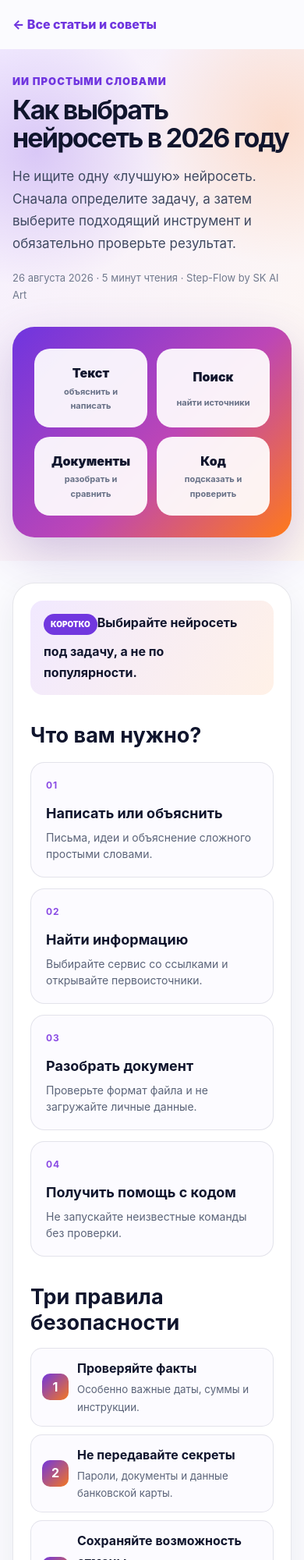
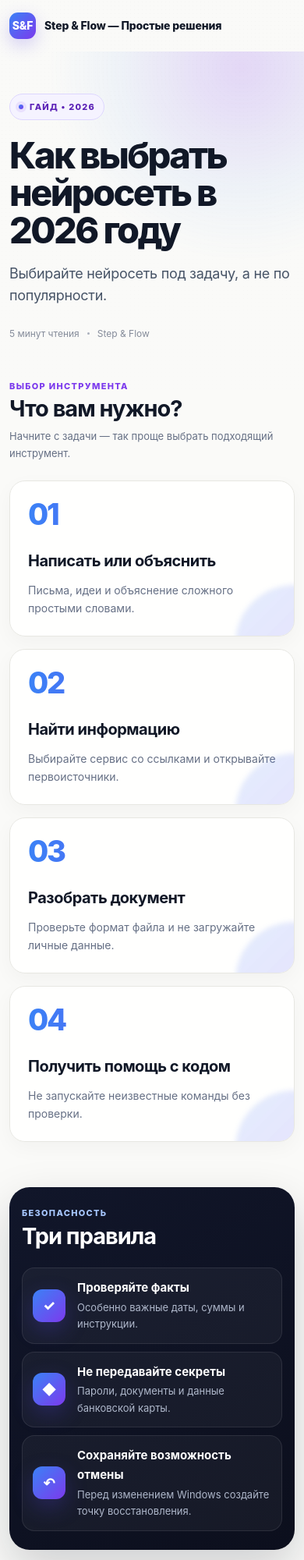
Before and after one commit to serikaiart-design/Step-Flow, a website: page articles/how-to-choose-ai-2026.html in a window 390 px wide. Shown: the top 2000 px of the page at 78% size. Drawn offline with Linux system fonts and the light colour scheme.

Commit message:
Редизайн статьи в стиле Linear и Stripe

```diff
--- a/articles/how-to-choose-ai-2026.html
+++ b/articles/how-to-choose-ai-2026.html
@@ -3,54 +3,110 @@
 <head>
 <meta charset="utf-8">
 <meta name="viewport" content="width=device-width,initial-scale=1">
+<meta name="description" content="Как выбрать нейросеть под задачу и безопасно проверить результат. Короткий гайд Step & Flow.">
 <meta name="referrer" content="strict-origin-when-cross-origin">
 <meta http-equiv="Content-Security-Policy" content="default-src 'self'; style-src 'self' 'unsafe-inline'; img-src 'self' data:; object-src 'none'; base-uri 'self'; form-action 'self'">
-<title>Как выбрать нейросеть в 2026 году — Step-Flow</title>
-<meta name="description" content="Простое сравнение нейросетей для текста, поиска, работы с документами и программирования.">
+<title>Как выбрать нейросеть в 2026 году — Step & Flow</title>
 <style>
-:root{--ink:#10152d;--muted:#5b6479;--violet:#6f35df;--line:rgba(50,55,90,.12)}
-*{box-sizing:border-box}body{margin:0;color:var(--ink);background:#fbfbfe;font:16px/1.7 -apple-system,BlinkMacSystemFont,"Segoe UI",Arial,sans-serif}
-.wrap{width:min(920px,calc(100% - 32px));margin:auto}.top{padding:18px 0}.back{color:var(--violet);text-decoration:none;font-weight:800}
-.hero{padding:48px 0 42px;background:radial-gradient(circle at 12% 20%,rgba(111,53,223,.22),transparent 28%),radial-gradient(circle at 92% 15%,rgba(255,119,25,.19),transparent 27%),linear-gradient(120deg,#f5efff,#fff8f1)}
-.kicker{color:var(--violet);font-size:13px;font-weight:900;text-transform:uppercase;letter-spacing:.08em}.hero h1{max-width:760px;margin:8px 0 12px;font-size:clamp(34px,6vw,58px);line-height:1.05;letter-spacing:-1.8px}
-.lead{max-width:720px;color:#3f4961;font-size:19px}.meta{margin-top:18px;color:#70798d;font-size:13px}
-.visual{margin:30px 0 0;min-height:210px;border-radius:28px;padding:28px;display:grid;place-items:center;background:linear-gradient(135deg,#6f35df,#bd46b6 55%,#ff7a1a);box-shadow:0 22px 60px rgba(84,42,155,.24)}
-.visual-inner{width:100%;display:grid;grid-template-columns:repeat(4,1fr);gap:12px}.chip{min-height:108px;padding:18px 12px;border-radius:20px;background:rgba(255,255,255,.92);display:grid;place-items:center;text-align:center;font-weight:900}.chip span{display:block;color:#687187;font-size:11px;font-weight:700}
-article{background:#fff;margin:28px auto 46px;padding:clamp(24px,5vw,52px);border:1px solid var(--line);border-radius:28px;box-shadow:0 14px 42px rgba(35,41,77,.07)}
-h2{margin:36px 0 10px;font-size:27px;line-height:1.2}h2:first-child{margin-top:0}.choice{display:grid;grid-template-columns:repeat(2,1fr);gap:14px;margin:18px 0}
-.card{padding:19px;border:1px solid var(--line);border-radius:18px;background:#fcfbff}.card strong{font-size:18px}.card p{margin:5px 0 0;color:var(--muted)}
-.note{margin:22px 0;padding:18px 20px;border-left:4px solid #f28a22;border-radius:12px;background:#fff8ed}.safe{border-left-color:#25a268;background:#effbf4}
-ol,ul{padding-left:23px}.sources a{color:var(--violet)}footer{padding:0 0 36px;text-align:center;color:#6c7487;font-size:13px}
-@media(max-width:650px){.hero{padding:30px 0}.visual-inner,.choice{grid-template-columns:1fr 1fr}.chip{min-height:85px}.lead{font-size:17px}}
-.article-intro{display:flex;gap:12px;align-items:center;padding:15px 17px;border-radius:16px;background:linear-gradient(120deg,#f1e9ff,#fff1e7);font-size:16px}.article-intro span{padding:5px 9px;border-radius:999px;background:#7137df;color:#fff;font-size:10px;font-weight:900;text-transform:uppercase}.num{display:block;margin-bottom:10px;color:#8a4be4;font-size:12px;letter-spacing:.08em}.rules{display:grid;gap:10px;margin:16px 0}.rules>div{display:grid;grid-template-columns:34px 1fr;gap:11px;align-items:center;padding:12px 14px;border:1px solid var(--line);border-radius:15px;background:#fcfbff}.rules>div>b{width:34px;height:34px;display:grid;place-items:center;border-radius:10px;background:linear-gradient(135deg,#7137df,#f47720);color:#fff}.rules strong,.rules small{display:block}.rules small{margin-top:2px;color:var(--muted)}.finish{margin-top:20px;padding:18px;border-radius:17px;background:#11162f;color:#fff}.finish p{margin:5px 0 0;color:#d7dbea}.choice .card{position:relative}.choice .card p{font-size:14px;line-height:1.5}@media(max-width:650px){article{padding:22px}.article-intro{display:block}.article-intro span{display:inline-block;margin-bottom:8px}.choice{grid-template-columns:1fr}}</style>
+:root{--bg:#fafaf8;--surface:#fff;--ink:#111827;--muted:#667085;--line:#e7e7e2;--blue:#3b82f6;--violet:#7c3aed;--dark:#101423;--radius:20px;--shadow:0 18px 50px rgba(17,24,39,.08)}
+*{box-sizing:border-box}
+html{scroll-behavior:smooth}
+body{margin:0;background:var(--bg);color:var(--ink);font:16px/1.65 Inter,-apple-system,BlinkMacSystemFont,"Segoe UI",Arial,sans-serif;-webkit-font-smoothing:antialiased}
+body:before{content:"";position:fixed;inset:0;pointer-events:none;opacity:.18;background-image:radial-gradient(rgba(17,24,39,.12) .45px,transparent .45px);background-size:5px 5px;mask-image:linear-gradient(to bottom,#000,transparent 72%)}
+a{color:inherit}
+.shell{width:min(1120px,calc(100% - 32px));margin:auto}
+.site-header{position:relative;z-index:2;padding:22px 0}
+.brand{display:inline-flex;align-items:center;gap:11px;text-decoration:none;font-size:14px;font-weight:760;letter-spacing:-.01em}
+.brand-mark{width:34px;height:34px;display:grid;place-items:center;border-radius:11px;background:linear-gradient(135deg,var(--blue),var(--violet));color:#fff;font-weight:850;box-shadow:0 8px 22px rgba(90,69,230,.24)}
+.hero{position:relative;padding:82px 0 68px;overflow:hidden}
+.hero:after{content:"";position:absolute;z-index:-1;width:500px;height:500px;right:-170px;top:-230px;border-radius:50%;background:radial-gradient(circle,rgba(124,58,237,.18),rgba(59,130,246,.06) 45%,transparent 70%);filter:blur(4px)}
+.badge{display:inline-flex;align-items:center;gap:8px;padding:7px 11px;border:1px solid #ddd6fe;border-radius:999px;background:#f5f3ff;color:#5b21b6;font-size:11px;font-weight:800;letter-spacing:.11em}
+.badge:before{content:"";width:6px;height:6px;border-radius:50%;background:linear-gradient(135deg,var(--blue),var(--violet));box-shadow:0 0 0 4px rgba(124,58,237,.10)}
+.hero h1{max-width:900px;margin:22px 0 18px;font-size:clamp(44px,7vw,68px);line-height:1.02;letter-spacing:-.055em;font-weight:820}
+.hero p{max-width:680px;margin:0;color:#475467;font-size:clamp(18px,2.4vw,22px);line-height:1.55;letter-spacing:-.015em}
+.hero-meta{display:flex;gap:10px;align-items:center;margin-top:25px;color:#858c9a;font-size:12px}
+.hero-meta span{width:3px;height:3px;border-radius:50%;background:#a9afbb}
+main{padding-bottom:88px}
+.section-head{display:flex;align-items:end;justify-content:space-between;gap:24px;margin-bottom:24px}
+.eyebrow{color:var(--violet);font-size:11px;font-weight:850;letter-spacing:.12em;text-transform:uppercase}
+h2{margin:4px 0 0;font-size:clamp(29px,4vw,40px);line-height:1.12;letter-spacing:-.035em}
+.section-note{max-width:360px;margin:0;color:var(--muted);font-size:13px}
+.need-grid{display:grid;grid-template-columns:repeat(2,minmax(0,1fr));gap:16px}
+.need-card{position:relative;min-height:230px;padding:27px;border:1px solid var(--line);border-radius:var(--radius);background:rgba(255,255,255,.86);box-shadow:0 8px 26px rgba(17,24,39,.035);overflow:hidden;transition:transform .25s ease,box-shadow .25s ease,border-color .25s ease}
+.need-card:hover{transform:translateY(-4px);border-color:#d9d0fa;box-shadow:var(--shadow)}
+.need-card:after{content:"";position:absolute;width:150px;height:150px;right:-75px;bottom:-85px;border-radius:50%;background:linear-gradient(135deg,rgba(59,130,246,.14),rgba(124,58,237,.18));filter:blur(3px)}
+.num{display:block;margin-bottom:34px;background:linear-gradient(90deg,var(--blue),var(--violet));-webkit-background-clip:text;background-clip:text;color:transparent;font-size:38px;line-height:1;font-weight:820;letter-spacing:-.06em}
+.need-card h3{margin:0 0 9px;font-size:20px;letter-spacing:-.025em}
+.need-card p{max-width:410px;margin:0;color:var(--muted);font-size:14px}
+.safety{margin-top:82px;padding:34px;border-radius:26px;background:linear-gradient(145deg,#11162a,#0c0f1d);color:#fff;box-shadow:0 24px 60px rgba(13,17,31,.18)}
+.safety .eyebrow{color:#a7c7ff}
+.safety h2{color:#fff}
+.safety-head{margin-bottom:24px}
+.rule-list{display:grid;gap:10px}
+.rule{display:grid;grid-template-columns:48px minmax(0,1fr);gap:15px;align-items:center;padding:15px 17px;border:1px solid rgba(255,255,255,.09);border-radius:16px;background:rgba(255,255,255,.045);transition:background .2s ease,border-color .2s ease}
+.rule:hover{background:rgba(255,255,255,.075);border-color:rgba(255,255,255,.16)}
+.rule-icon{width:48px;height:48px;display:grid;place-items:center;border-radius:14px;background:linear-gradient(135deg,var(--blue),var(--violet));font-size:18px;font-weight:820;box-shadow:0 10px 28px rgba(82,67,222,.28)}
+.rule strong{display:block;font-size:15px}
+.rule p{margin:2px 0 0;color:#aeb7ca;font-size:13px}
+.quote{margin:56px 0;padding:8px 0 8px 25px;border-left:4px solid transparent;border-image:linear-gradient(to bottom,var(--blue),var(--violet)) 1}
+.quote p{max-width:830px;margin:0;font-size:clamp(21px,3vw,29px);line-height:1.45;letter-spacing:-.025em;font-weight:620}
+.quote strong{color:var(--violet)}
+.cta{position:relative;overflow:hidden;padding:38px;border-radius:24px;background:linear-gradient(120deg,var(--blue),var(--violet));color:#fff;box-shadow:0 22px 56px rgba(80,73,220,.25)}
+.cta:after{content:"";position:absolute;width:240px;height:240px;right:-80px;top:-110px;border:1px solid rgba(255,255,255,.25);border-radius:50%;box-shadow:0 0 0 34px rgba(255,255,255,.06),0 0 0 68px rgba(255,255,255,.035)}
+.cta-content{position:relative;z-index:1;max-width:730px}
+.cta h2{margin:0 0 10px;color:#fff;font-size:clamp(28px,4vw,42px)}
+.cta p{margin:0;color:rgba(255,255,255,.84);font-size:16px}
+.back{display:inline-flex;margin-top:22px;padding:11px 15px;border:1px solid rgba(255,255,255,.35);border-radius:12px;color:#fff;text-decoration:none;font-size:13px;font-weight:760;transition:background .2s ease}
+.back:hover{background:rgba(255,255,255,.13)}
+.footer{padding:24px 0 36px;border-top:1px solid var(--line);color:#8a909c;font-size:12px}
+@media(max-width:720px){
+.shell{width:min(100% - 24px,1120px)}
+.site-header{padding:16px 0}
+.hero{padding:54px 0 48px}
+.hero h1{font-size:clamp(39px,12vw,54px)}
+.section-head{display:block}
+.section-note{margin-top:9px}
+.need-grid{grid-template-columns:1fr}
+.need-card{min-height:200px;padding:23px}
+.num{margin-bottom:25px}
+.safety{margin-top:58px;padding:24px 16px}
+.rule{grid-template-columns:42px minmax(0,1fr);padding:13px}
+.rule-icon{width:42px;height:42px;border-radius:12px}
+.quote{margin:42px 0;padding-left:18px}
+.cta{padding:28px 22px}
+}
+@media(prefers-reduced-motion:reduce){*{scroll-behavior:auto!important;transition:none!important}}
+</style>
 </head>
 <body>
-<header class="top"><div class="wrap"><a class="back" href="../index.html#faq">← Все статьи и советы</a></div></header>
-<section class="hero"><div class="wrap">
-<div class="kicker">ИИ простыми словами</div>
+<header class="site-header"><div class="shell"><a class="brand" href="../index.html#faq"><span class="brand-mark">S&F</span><span>Step & Flow — Простые решения</span></a></div></header>
+<section class="hero"><div class="shell">
+<div class="badge">ГАЙД • 2026</div>
 <h1>Как выбрать нейросеть в 2026 году</h1>
-<p class="lead">Не ищите одну «лучшую» нейросеть. Сначала определите задачу, а затем выберите подходящий инструмент и обязательно проверьте результат.</p>
-<div class="meta">26 августа 2026 · 5 минут чтения · Step-Flow by SK AI Art</div>
-<div class="visual" role="img" aria-label="Четыре направления применения нейросетей: текст, поиск, документы и код">
-<div class="visual-inner"><div class="chip">Текст<span>объяснить и написать</span></div><div class="chip">Поиск<span>найти источники</span></div><div class="chip">Документы<span>разобрать и сравнить</span></div><div class="chip">Код<span>подсказать и проверить</span></div></div>
-</div></div></section>
-<main class="wrap"><article>
-<div class="article-intro"><span>Коротко</span><strong>Выбирайте нейросеть под задачу, а не по популярности.</strong></div>
-<h2>Что вам нужно?</h2>
-<div class="choice">
-<div class="card"><b class="num">01</b><strong>Написать или объяснить</strong><p>Письма, идеи и объяснение сложного простыми словами.</p></div>
-<div class="card"><b class="num">02</b><strong>Найти информацию</strong><p>Выбирайте сервис со ссылками и открывайте первоисточники.</p></div>
-<div class="card"><b class="num">03</b><strong>Разобрать документ</strong><p>Проверьте формат файла и не загружайте личные данные.</p></div>
-<div class="card"><b class="num">04</b><strong>Получить помощь с кодом</strong><p>Не запускайте неизвестные команды без проверки.</p></div>
+<p>Выбирайте нейросеть под задачу, а не по популярности.</p>
+<div class="hero-meta">5 минут чтения <span></span> Step & Flow</div>
+</div></section>
+<main class="shell">
+<section aria-labelledby="needs-title">
+<div class="section-head"><div><div class="eyebrow">Выбор инструмента</div><h2 id="needs-title">Что вам нужно?</h2></div><p class="section-note">Начните с задачи — так проще выбрать подходящий инструмент.</p></div>
+<div class="need-grid">
+<article class="need-card"><span class="num">01</span><h3>Написать или объяснить</h3><p>Письма, идеи и объяснение сложного простыми словами.</p></article>
+<article class="need-card"><span class="num">02</span><h3>Найти информацию</h3><p>Выбирайте сервис со ссылками и открывайте первоисточники.</p></article>
+<article class="need-card"><span class="num">03</span><h3>Разобрать документ</h3><p>Проверьте формат файла и не загружайте личные данные.</p></article>
+<article class="need-card"><span class="num">04</span><h3>Получить помощь с кодом</h3><p>Не запускайте неизвестные команды без проверки.</p></article>
 </div>
-<h2>Три правила безопасности</h2>
-<div class="rules">
-<div><b>1</b><span><strong>Проверяйте факты</strong><small>Особенно важные даты, суммы и инструкции.</small></span></div>
-<div><b>2</b><span><strong>Не передавайте секреты</strong><small>Пароли, документы и данные банковской карты.</small></span></div>
-<div><b>3</b><span><strong>Сохраняйте возможность отмены</strong><small>Перед изменением Windows создайте точку восстановления.</small></span></div>
+</section>
+<section class="safety" aria-labelledby="safety-title">
+<div class="safety-head"><div class="eyebrow">Безопасность</div><h2 id="safety-title">Три правила</h2></div>
+<div class="rule-list">
+<div class="rule"><div class="rule-icon">✓</div><div><strong>Проверяйте факты</strong><p>Особенно важные даты, суммы и инструкции.</p></div></div>
+<div class="rule"><div class="rule-icon">◆</div><div><strong>Не передавайте секреты</strong><p>Пароли, документы и данные банковской карты.</p></div></div>
+<div class="rule"><div class="rule-icon">↶</div><div><strong>Сохраняйте возможность отмены</strong><p>Перед изменением Windows создайте точку восстановления.</p></div></div>
 </div>
-<div class="note safe"><strong>Главное:</strong> нейросеть помогает, но может ошибаться. Чем серьёзнее последствия, тем тщательнее проверка.</div>
-<div class="finish"><strong>Начните с бесплатной версии</strong><p>Дайте выбранному сервису три реальные задачи. Если ответы понятны и экономят время, значит инструмент вам подходит.</p></div>
-</article></main>
-<footer>© 2026 Step-Flow by SK AI Art · Материал носит информационный характер</footer>
-</body></html>
+</section>
+<blockquote class="quote"><p><strong>Главное:</strong> нейросеть помогает, но может ошибаться. Чем серьёзнее последствия, тем тщательнее проверка.</p></blockquote>
+<section class="cta"><div class="cta-content"><h2>Начните с бесплатной версии</h2><p>Дайте выбранному сервису три реальные задачи. Если ответы понятны и экономят время, значит инструмент вам подходит.</p><a class="back" href="../index.html#faq">← Вернуться на Step & Flow</a></div></section>
+</main>
+<footer class="footer"><div class="shell">© 2026 Step & Flow · Материал носит информационный характер</div></footer>
+</body>
+</html>
```
